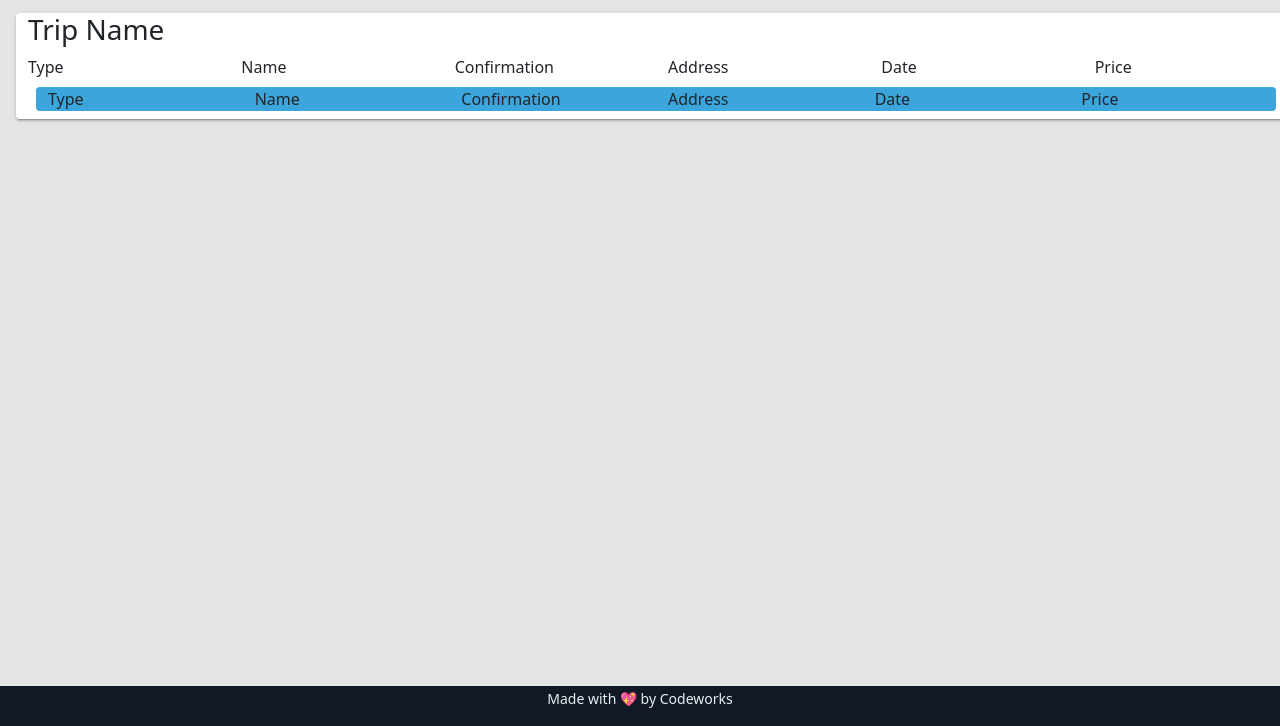
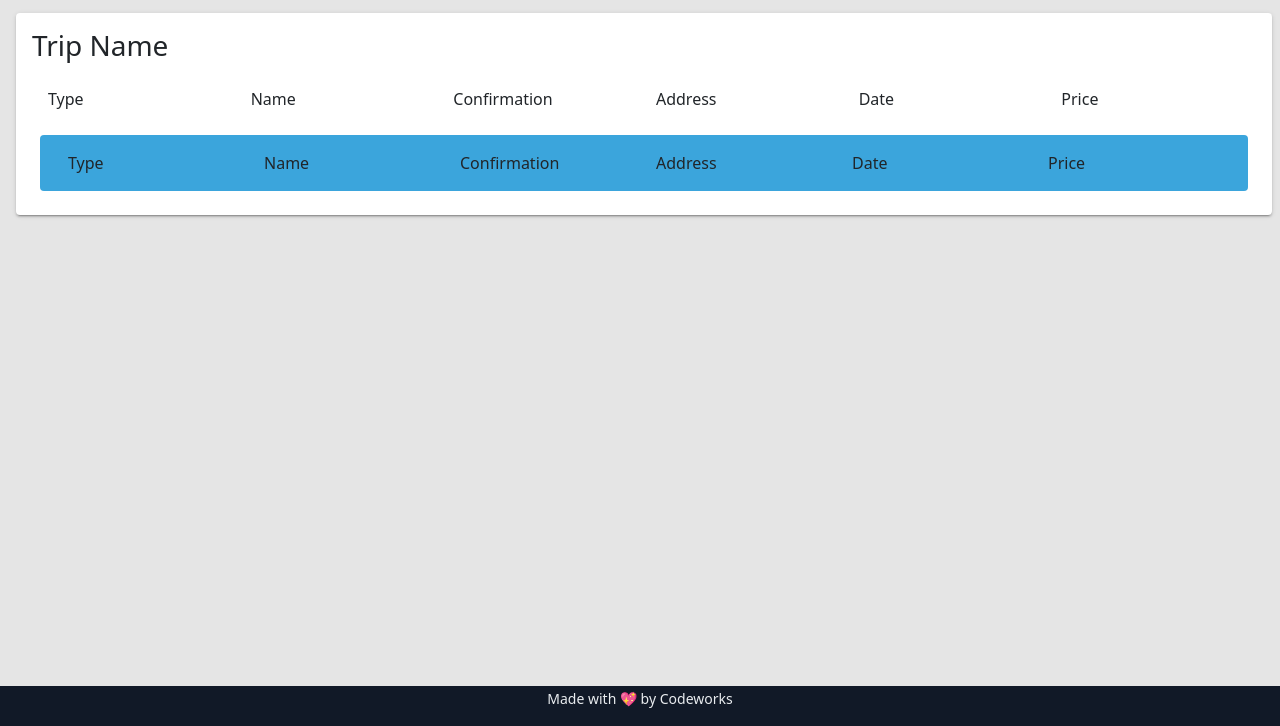
Before and after one commit to KellyWemmer/check-point-3, a website with bundled scripts: page index.html in a window 1280 px wide. Shown: the part 74-800 px from the top of the page. Built offline with nearby package versions, Linux system fonts and the light colour scheme; a script that the page names is missing.

Commit message:
html cards

```diff
--- a/index.html
+++ b/index.html
@@ -10,7 +10,7 @@
     integrity="sha384-KyZXEAg3QhqLMpG8r+8fhAXLRk2vvoC2f3B09zVXn8CA5QIVfZOJ3BCsw2P0p/We" crossorigin="anonymous">
   <link rel="stylesheet" href="assets/style/main.css">
   <link rel="stylesheet" href="assets/style/style.css">
-  <title>check-point-3</title>
+  <title>CheckPoint3</title>
 </head>
 
 <body>
@@ -19,17 +19,17 @@
       <a class="navbar-brand ms-3" href="#">
         <img src="https://codeworks.blob.core.windows.net/public/assets/img/cw-mark.png" height="45" alt=""
           loading="lazy">
-        <span class="ms-2">check-point-3</span>
+        <span class="ms-2">WayFinder</span>
       </a>
     </nav>
   </header>
   <main>
     <div class="container-fluid">
-      <div class="row">
-        <div class="col-12 bg-white rounded elevation-2 m-3">
+      <div class="row img-fluid">
+        <div class="col-12 bg-white rounded elevation-2 m-3 p-3">
           <div class="trip" id="trip">
             <h3>Trip Name</h3>
-          <div class="row">
+          <div class="row p-3">
             <div class="col-2">Type</div>
             <div class="col-2">Name</div>
             <div class="col-2">Confirmation</div>
@@ -38,7 +38,7 @@
             <div class="col-2">Price</div>
           </div>
           <section>
-            <div class="row bg-primary rounded m-2">
+            <div class="row bg-primary rounded m-2 p-3">
               <div class="col-2">Type</div>
               <div class="col-2">Name</div>
               <div class="col-2">Confirmation</div>
@@ -47,6 +47,16 @@
               <div class="col-2">Price</div>
             </div>
           </section>
+          <!-- <section> //formatting correctly
+            <div class="row bg-primary rounded m-2 p-3">
+              <div class="col-2">Type</div>
+              <div class="col-2">Name</div>
+              <div class="col-2">Confirmation</div>
+              <div class="col-2">Address</div>
+              <div class="col-2">Date</div>
+              <div class="col-2">Price</div>
+            </div>
+          </section> -->
         </div>
       </div>
     </div>
```
